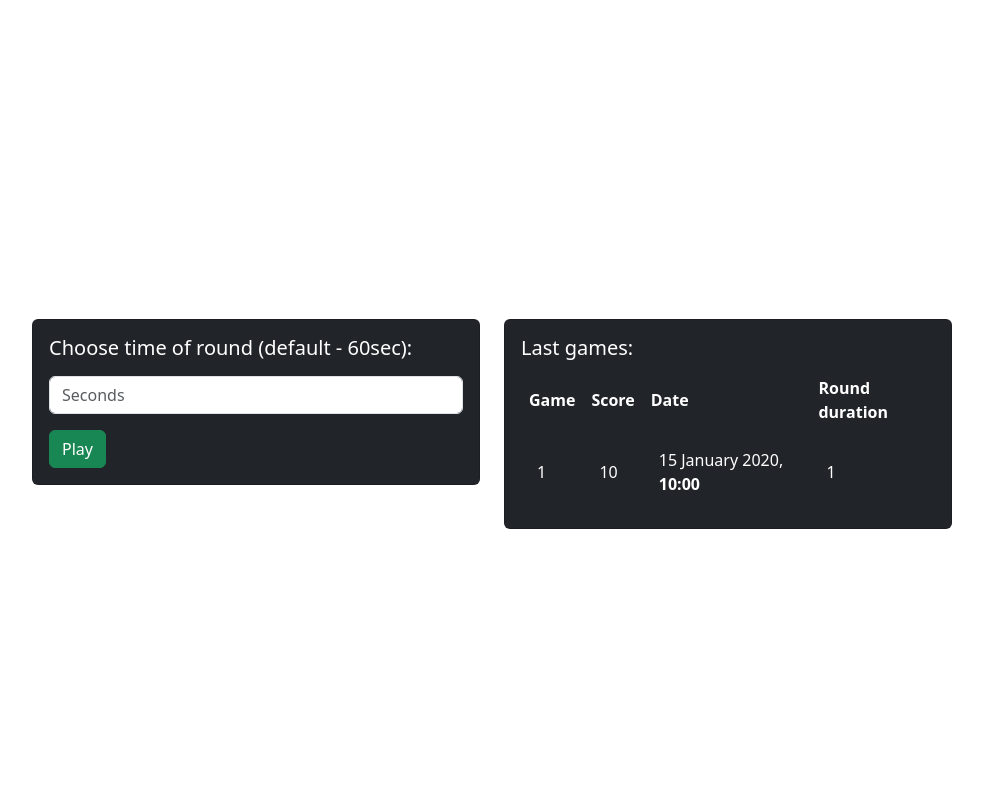
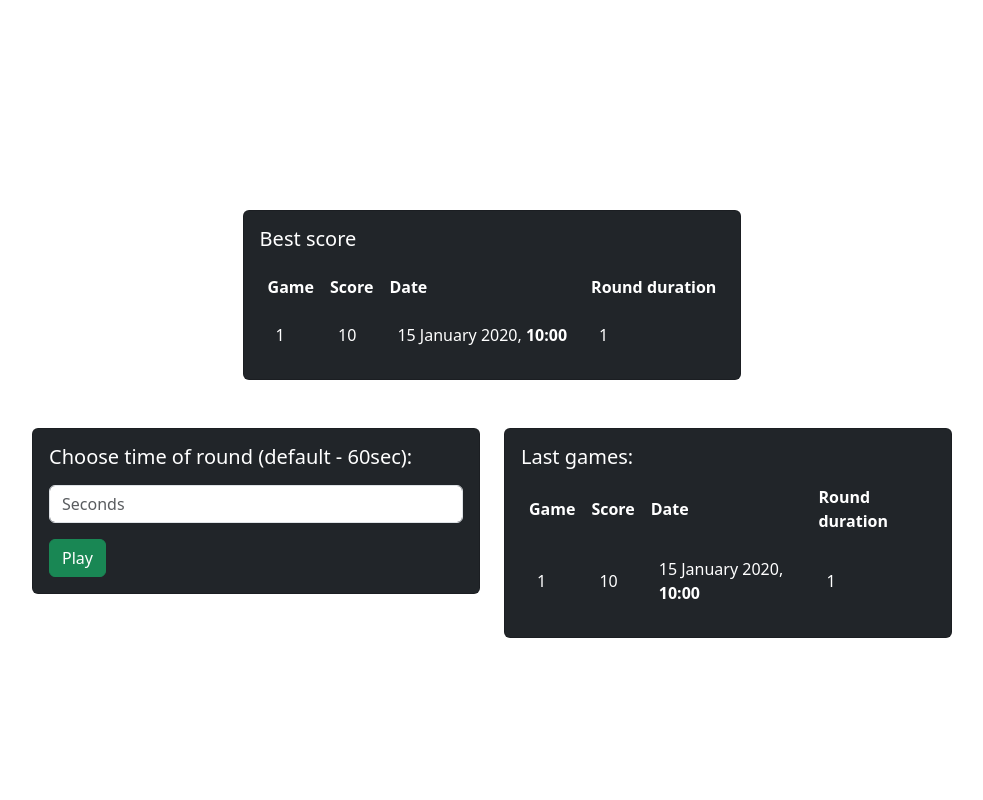
Before and after one commit to ROC-Van-Twente-Software-Developer/guess-the-country-game, a PHP site: page / in a window 1280 px wide. Shown: the whole page, without its empty margins (148-1131 px from the left). Run offline with PHP 8.4, Linux system fonts and the light colour scheme; tables that the repository leaves empty hold one stand-in row (values such as "Sample post").

Commit message:
+ post proccessing to save last game info + new best score card + playbutton send roundtime to game.php using get variable (php)

```diff
--- a/index.php
+++ b/index.php
@@ -2,7 +2,24 @@
 include "php/db/tableQuery.php";
 include "php/back-end/gameHistoryTableFunction.php";
 $gamesHistory = getGamesHistory($db);
+$bestGameScore = getBestScore($db);
 
+if ($_SERVER['REQUEST_METHOD'] === 'POST') {
+    if (isset($_POST['resultScore']) && isset($_POST['resultRoundTime']) && isset($_POST['resultTimeDate'])) {
+        // Save results from last game
+        $lastGameScore = intval($_POST['resultScore']);
+        $lastGameRoundTime = intval($_POST['resultRoundTime']);
+        $lastGameTimeDate = $_POST['resultTimeDate'];
+
+        // Save it into database
+        $stmt = $db->prepare("INSERT INTO games_history (score, date, roundtime) VALUES (:score, :date, :roundtime)");
+        $stmt->bindParam(':score', $lastGameScore);
+        $stmt->bindParam(':date', $lastGameTimeDate);
+        $stmt->bindParam(':roundtime', $lastGameRoundTime);
+        $stmt->execute();
+        header('location: index.php');
+    }
+}
 ?>
 <!DOCTYPE html>
 <html lang="en">
@@ -20,9 +37,26 @@ $gamesHistory = getGamesHistory($db);
 </head>
 
 <body>
-    <div class="container main-container d-flex align-items-center justify-content-center">
+    <div class="container main-container d-flex align-items-center justify-content-center flex-column">
+        <!-- New Card -->
+        <div class="card mt-5 bg-dark text-white">
+            <div class="card-body p-3">
+                <h5 class="card-title mb-3">Best score</h5>
+                <table class="table-dark">
+                    <tr>
+                        <th scope="col" class="p-2">Game</th>
+                        <th scope="col" class="p-2">Score</th>
+                        <th scope="col" class="p-2">Date</th>
+                        <th scope="col" class="p-2">Round duration</th>
+                    </tr>
+                    <?php
+                    makeTable($bestGameScore);
+                    ?>
+                </table>
+            </div>
+        </div>
         <div class="row">
-            <div class="col-12 col-sm-6">
+            <div class="col-12 col-md-6">
                 <div class="card mt-5 bg-dark text-white">
                     <div class="card-body p-3">
                         <h5 class="card-title mb-3">Choose time of round (default - 60sec):</h5>
@@ -30,11 +64,11 @@ $gamesHistory = getGamesHistory($db);
                             <input type="number" id="timer-count" placeholder="Seconds" class="form-control">
                         </div>
                         <p class="card-text"></p>
-                        <a href="pages/game.php" class="btn btn-success">Play</a>
+                        <a class="btn btn-success" id="playButton">Play</a>
                     </div>
                 </div>
             </div>
-            <div class="col-12 col-sm-6">
+            <div class="col-12 col-md-6">
                 <div class="card mt-5 bg-dark text-white">
                     <div class="card-body p-3">
                         <h5 class="card-title">Last games:</h5>
@@ -54,6 +88,15 @@ $gamesHistory = getGamesHistory($db);
             </div>
         </div>
     </div>
+
+    <script>
+        document.getElementById('playButton').addEventListener('click', function () {
+            var timerCount = document.getElementById('timer-count').value;
+            var nextPage = 'pages/game.php?roundtime=' + timerCount;
+            window.roundtime = timerCount; // Set a global variable
+            window.location.href = nextPage;
+        });
+    </script>
     <script src="https://cdn.jsdelivr.net/npm/bootstrap@5.3.2/dist/js/bootstrap.bundle.min.js"
         integrity="sha384-C6RzsynM9kWDrMNeT87bh95OGNyZPhcTNXj1NW7RuBCsyN/o0jlpcV8Qyq46cDfL"
         crossorigin="anonymous"></script>
```
